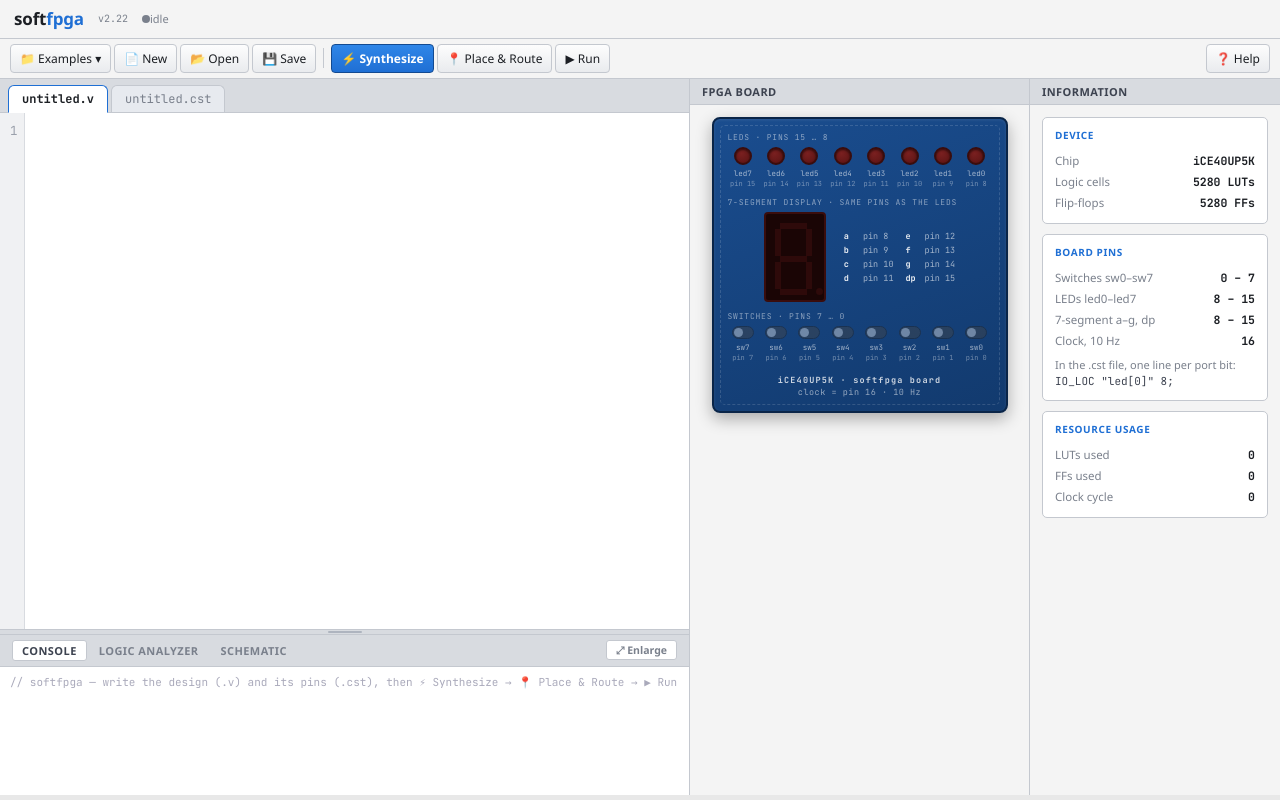
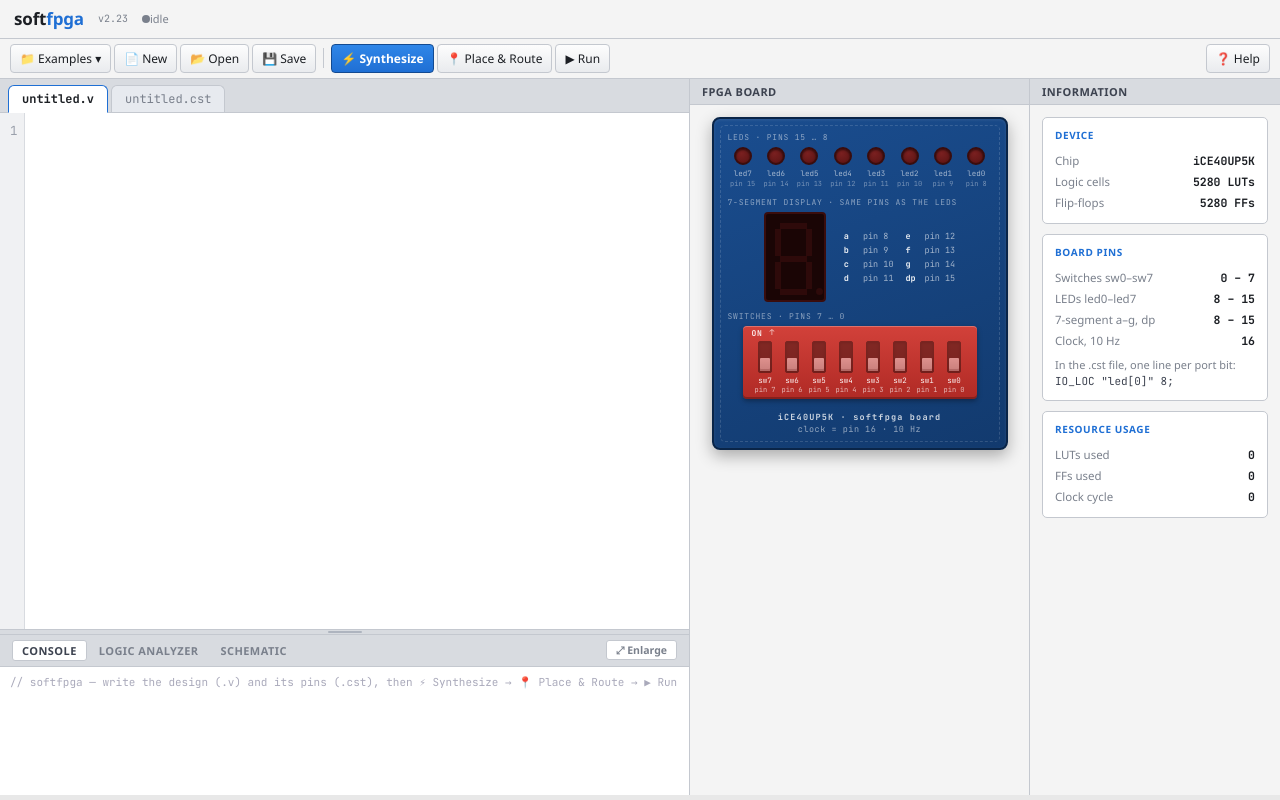
Before and after one commit to senolgulgonul/softfpga, a plain HTML site: page index.html in a window 1280 px wide. Drawn offline with Linux system fonts and the light colour scheme.

Commit message:
Add files via upload

```diff
--- a/index.html
+++ b/index.html
@@ -294,6 +294,27 @@ button.bmax {
   border: 1px solid var(--frame); border-radius: 3px; background: var(--panel2); box-shadow: none; text-transform: none; letter-spacing: 0;
 }
 button.bmax:hover { color: var(--ink2); border-color: var(--blue); }
+/* switches drawn as one DIP switch block: slider up = ON = 1 */
+#sw-grid {
+  display: flex; justify-content: center; gap: 0; width: fit-content; margin: 0 auto; position: relative;
+  padding: 15px 9px 5px; border-radius: 4px; background: linear-gradient(#d2413a, #b02a25);
+  box-shadow: inset 0 1px 0 rgba(255,255,255,.25), inset 0 -2px 0 rgba(0,0,0,.25), 0 2px 5px rgba(0,0,0,.35);
+}
+#sw-grid::before { content: 'ON'; position: absolute; top: 2px; left: 9px; font: 700 8px var(--mono); letter-spacing: .08em; color: rgba(255,255,255,.9); }
+#sw-grid::after  { content: '↑'; position: absolute; top: 1px; left: 27px; font: 700 8px var(--mono); color: rgba(255,255,255,.75); }
+#sw-grid .sw-cell { flex: none; width: 27px; gap: 2px; }
+#sw-grid .sw-btn {
+  width: 14px; height: 32px; padding: 0; border: 1px solid #1a0a09; border-radius: 2px; background: #2a1110;
+  box-shadow: inset 0 1px 3px rgba(0,0,0,.7); position: relative; cursor: pointer; transition: none;
+}
+#sw-grid .sw-btn::after {
+  content: ''; position: absolute; left: 1px; right: 1px; top: auto; bottom: 1px; width: auto; height: 13px; border-radius: 1px;
+  background: linear-gradient(#ffffff, #d9d9d9); box-shadow: inset 0 -2px 0 #a9a9a9, 0 1px 1px rgba(0,0,0,.5); transition: bottom .08s;
+}
+#sw-grid .sw-btn.on { background: #2a1110; }
+#sw-grid .sw-btn.on::after { left: 1px; bottom: 16px; }
+#sw-grid .sw-lbl { color: rgba(255,255,255,.92); font-size: 7.5px; }
+#sw-grid .pin-lbl { color: rgba(255,255,255,.65); }
 /* schematic tab */
 .syn-seg { display: inline-flex; border: 1px solid var(--frame); border-radius: 5px; overflow: hidden; flex-shrink: 0; }
 .syn-seg button { border: none; border-radius: 0; background: var(--panel2); color: var(--ink2); font-family: var(--mono); font-size: 11px; padding: 2px 11px; min-width: 0; box-shadow: none; }
@@ -379,7 +400,7 @@ button.file-tab.active {
 
 <header>
   <div class="logo">soft<span>fpga</span></div>
-  <span class="ver">v2.22</span>
+  <span class="ver">v2.23</span>
   <span style="font-size:11px;color:var(--muted)"><span class="status-dot" id="sdot"></span><span id="stxt">idle</span></span>
 </header>
 
```
